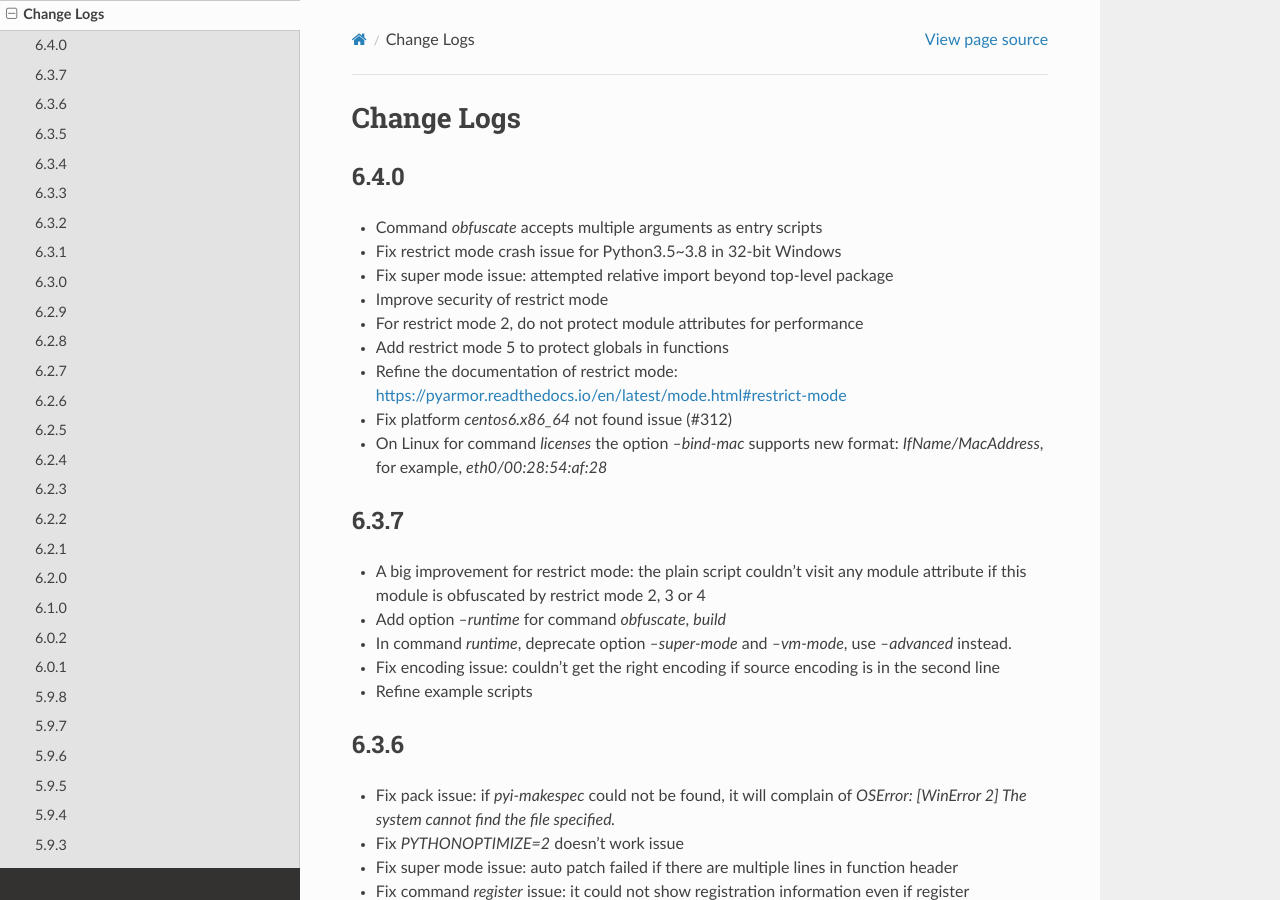
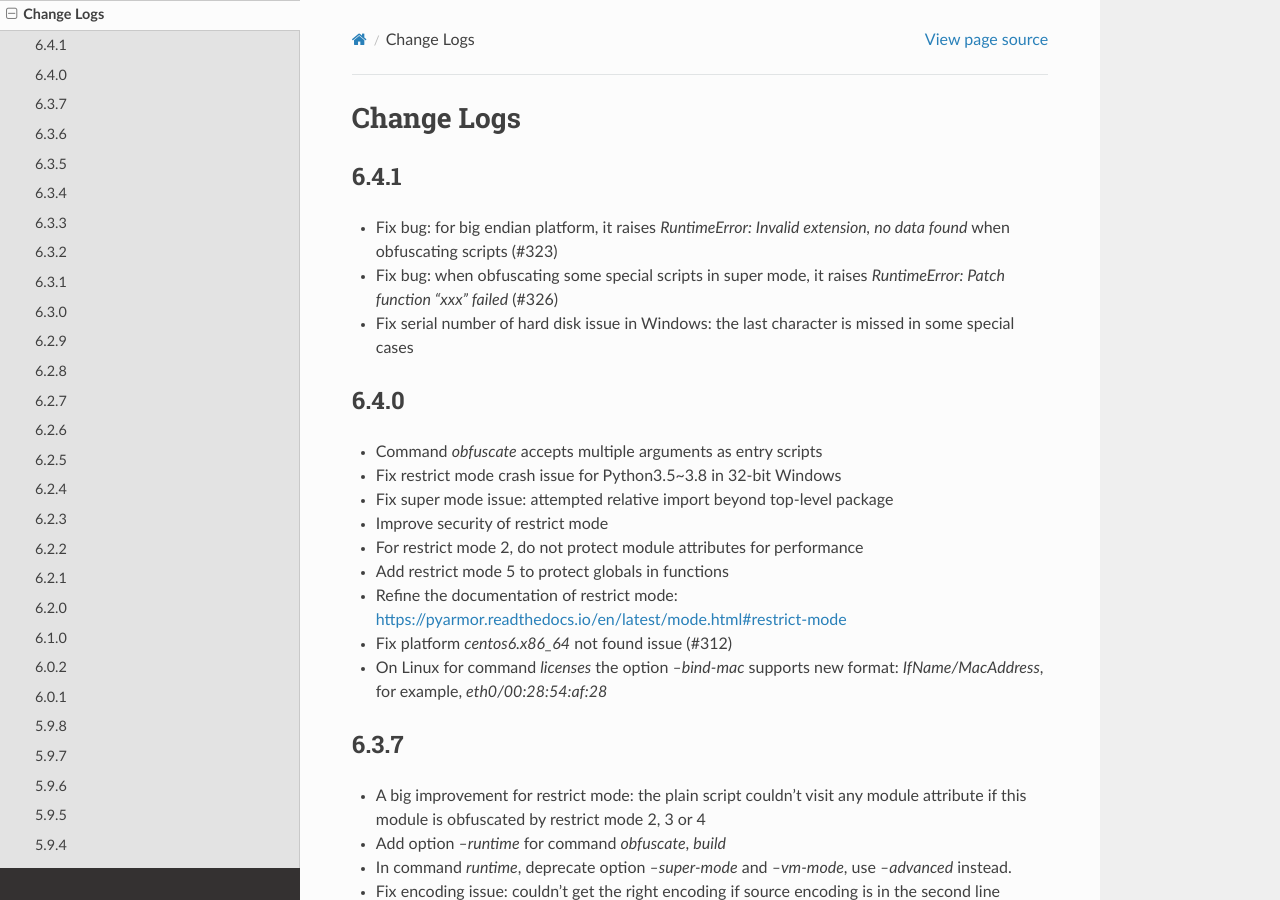
Before and after one commit to dashingsoft/pyarmor, a Sphinx documentation site: the page built from docs/change-logs.rst, in a window 1280 px wide and 900 px high. Built offline with Sphinx 7.4.7 and the Read the Docs theme 2.0.0, drawn with Linux system fonts in a browser that asks for light colours.

Commit message:
Add change logs

```diff
--- a/docs/change-logs.rst
+++ b/docs/change-logs.rst
@@ -3,9 +3,17 @@
 Change Logs
 ===========
 
+6.4.1
+-----
+* Fix bug: for big endian platform, it raises `RuntimeError: Invalid extension,
+  no data found` when obfuscating scripts (#323)
+* Fix bug: when obfuscating some special scripts in super mode, it raises
+  `RuntimeError: Patch function "xxx" failed` (#326)
+* Fix serial number of hard disk issue in Windows: the last character is missed
+  in some special cases
+
 6.4.0
 -----
-
 * Command `obfuscate` accepts multiple arguments as entry scripts
 * Fix restrict mode crash issue for Python3.5~3.8 in 32-bit Windows
 * Fix super mode issue: attempted relative import beyond top-level package
```
